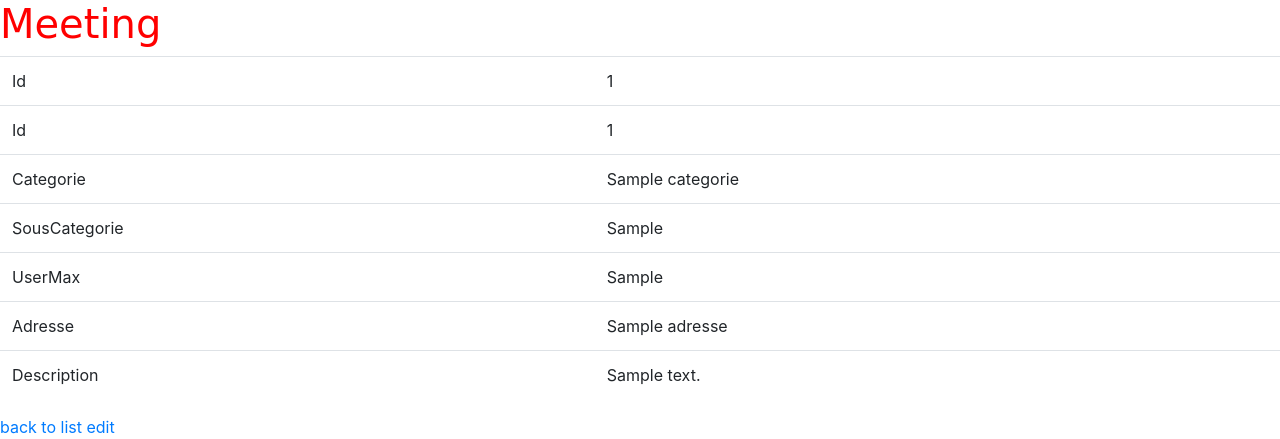
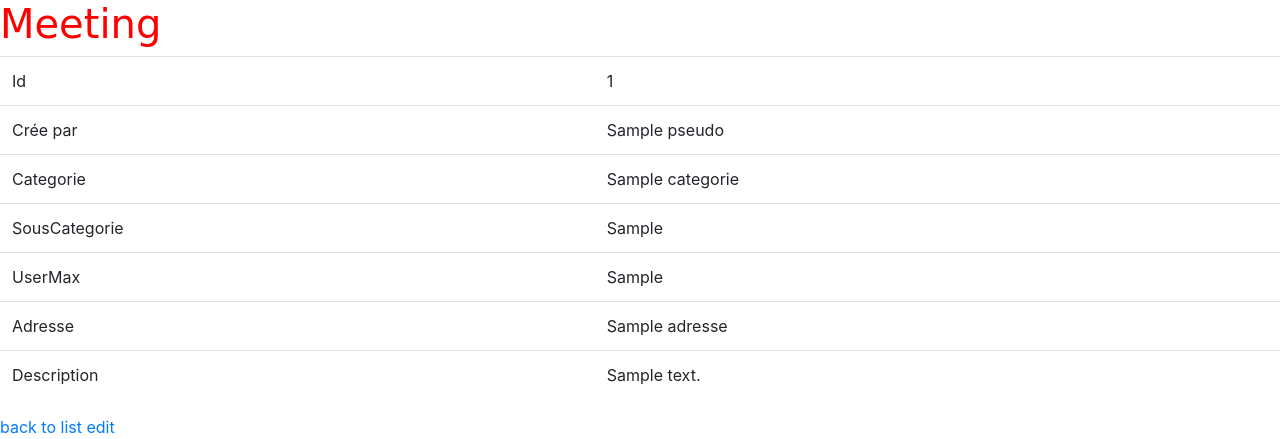
Before and after one commit to JosephIfergan/Meet-in-Marseille, a Symfony app: template templates/meeting/show.html.twig in a window 1280 px wide. Shown: the top 439 px of the page. Run offline with Twig, Linux system fonts and the light colour scheme; the template is opened without the code that fills it: most values are stand-ins (such as "Sample title", 1, 10 or a date in 2020); some libraries are stand-ins or nearby versions; some web fonts are replaced.

Commit message:
OneToMany user_id

```diff
--- a/src/Controller/MeetingController.php
+++ b/src/Controller/MeetingController.php
@@ -35,6 +35,11 @@ class MeetingController extends AbstractController
         $form->handleRequest($request);
 
         if ($form->isSubmitted() && $form->isValid()) {
+            // POUR DONNE LES INFOS DE L'UTILISATEUR CONNECTE
+            $user = $this->getUser();
+            // POUR DONNE LES INFOS DE L'UTILISATEUR CONNECTE A LA TABLE MEETING
+            $meeting -> setUser($user);
+
             $entityManager = $this->getDoctrine()->getManager();
             $entityManager->persist($meeting);
             $entityManager->flush();
--- a/templates/map/index.html.twig
+++ b/templates/map/index.html.twig
@@ -42,6 +42,7 @@
 
 					<div id="details" class="card-body bg-primary mt-3">
 						<p class="description-meeting">
+						<p>Meeting crée par {{ meeting.user.pseudo ?? 'vide'}}</p>
 							{{ meeting.description }}
 						</p>
 						<hr>
--- a/templates/map/lightbox-afficherMeeting.html.twig
+++ b/templates/map/lightbox-afficherMeeting.html.twig
@@ -11,6 +11,8 @@
 				</div>
 				<div class="modal-body">
 					<div class="pl-3">
+							<div class="row category">Meeting crée par :
+								{{ meeting.user.pseudo ?? 'vide' }}</div>
 							<div class="row category">Catégorie :
 								{{ meeting.categorie }}</div>
 							<div class="row category">Sous-catégorie :
--- a/templates/meeting/index.html.twig
+++ b/templates/meeting/index.html.twig
@@ -9,6 +9,7 @@
         <thead>
             <tr>
                 <th>Id</th>
+                <th>publié par</th>
                 <th>Categorie</th>
                 <th>SousCategorie</th>
                 <th>UserMax</th>
@@ -23,7 +24,7 @@
         {% for meeting in meetings %}
             <tr>
                 <td>{{ meeting.id }}</td>
-                <td>{{ meeting.user_id }}</td>
+                <td>{{ meeting.user.pseudo ?? 'vide'  }}</td>
                 <td>{{ meeting.categorie }}</td>
                 <td>{{ meeting.sousCategorie }}</td>
                 <td>{{ meeting.userMax }}</td>
--- a/templates/meeting/show.html.twig
+++ b/templates/meeting/show.html.twig
@@ -12,8 +12,8 @@
                 <td>{{ meeting.id }}</td>
             </tr>
             <tr>
-                <th>Id</th>
-                <td>{{ meeting.user_id }}</td>
+                <th>Crée par</th>
+                <td>{{ meeting.user.pseudo ?? 'vide'  }}</td>
             </tr>
             <tr>
                 <th>Categorie</th>
```
Also changed, not shown: src/Form/MeetingType.php (+0 -8 lines).
